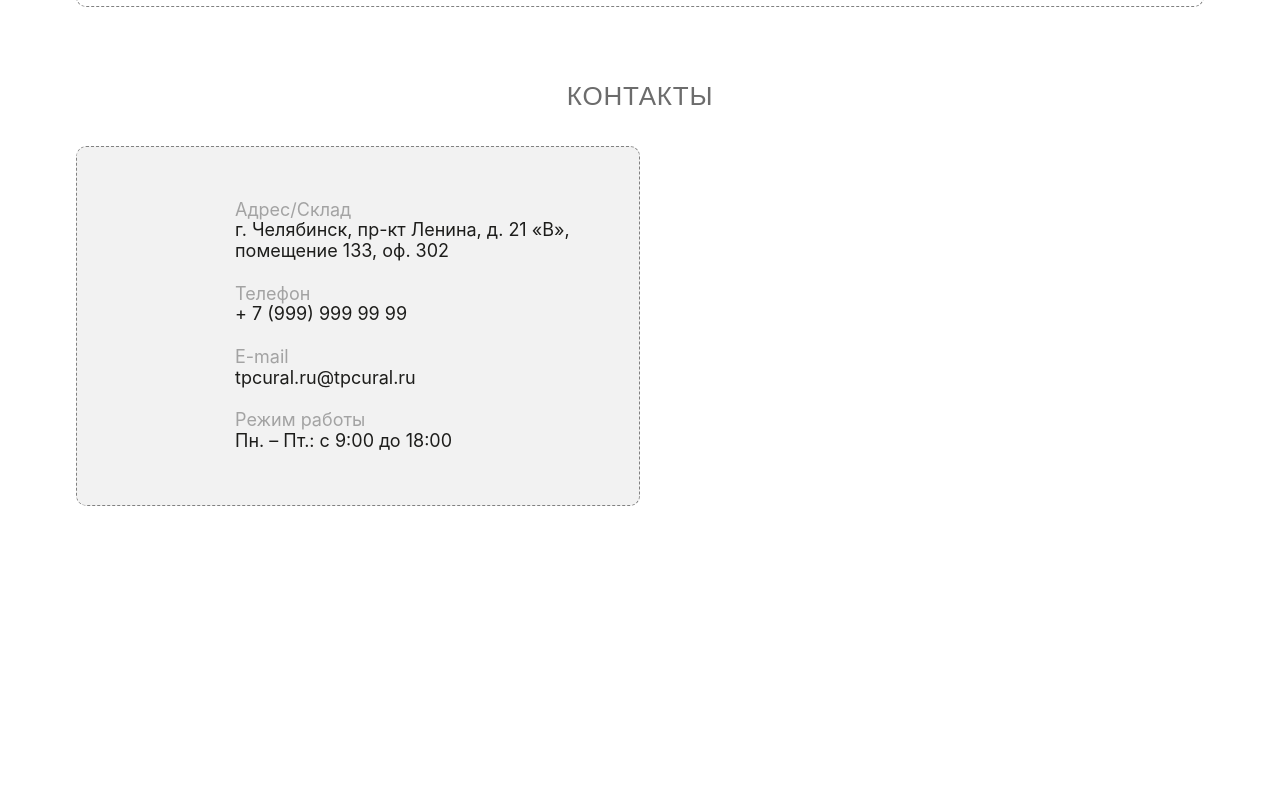
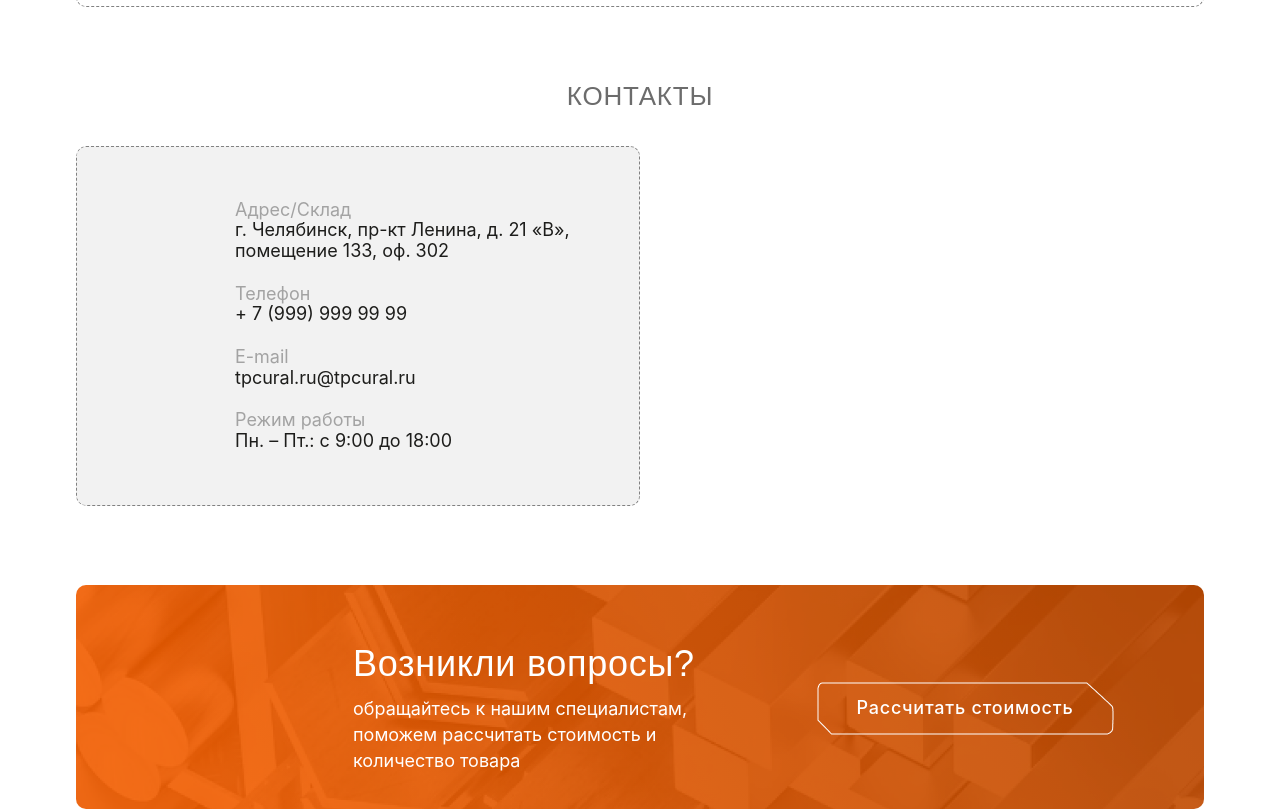
Before and after one commit to maxvgr/tpcural.ru, a website built with webpack: page src/page-home.html in a window 1280 px wide. Shown: the part 3016-3825 px from the top of the page. Before the commit the page ends 3522 px from the top, so only its background shows below. Built offline with nearby package versions, Linux system fonts and the light colour scheme; a web font is replaced by a local one; what vanilla-lazyload would draw is missing.

Commit message:
feat: добавлена секция feedback

```diff
--- a/src/page-home.html
+++ b/src/page-home.html
@@ -598,6 +598,26 @@
 
       <section class="section feedback">
         <div class="container">
+          <div class="feedback__wrapper">
+            <div class="feedbacl__left">
+              <div class="feedback__title">
+                Возникли вопросы?
+              </div>
+              <!-- /.feedback__title -->
+              <div class="feedback__text">
+                обращайтесь к нашим специалистам, поможем рассчитать стоимость и количество товара
+              </div>
+              <!-- /.feedback__text -->
+            </div>
+            <!-- /.feedbacl__left -->
+            <div class="feedback__right">
+              <a href="#" class="button button-secondary button-secondary--orange">Рассчитать стоимость</a>
+            </div>
+            <!-- /.feedback__right -->
+
+
+          </div>
+          <!-- /.feedback__wrapper -->
 
         </div>
         <!-- /.container -->
--- /dev/null
+++ b/src/scss/layout/partials/section/_feedback.scss
@@ -0,0 +1,32 @@
+.feedback {
+  &__wrapper {
+    display: grid;
+    grid-template-columns: 1fr 1fr;
+    gap: 76px;
+    align-items: center;
+    height: 224px;
+    margin-top: 79px;
+    padding: 58px 0 60px 277px;
+    border-radius: 10px;
+    background: url("../assets/images/sections/feedback/bg.png"), linear-gradient(243deg, #C14B00 7.07%, #F45F00 87.26%);
+  }
+
+  &__title {
+    padding-bottom: 12px;
+    color: $color-text__white;
+    font-size: 36px;
+    font-family: $font-title;
+    letter-spacing: 0.72px;
+  }
+
+  &__text {
+    color: $color-text__white;
+    font-size: 18px;
+    line-height: 26px; /* 144.444% */
+  }
+
+  .button-secondary--orange {
+    width: 297px;
+    background-image: url("../assets/images/sections/feedback/button.png");
+  }
+}
--- a/src/scss/layout/partials/section/_main.scss
+++ b/src/scss/layout/partials/section/_main.scss
@@ -5,3 +5,4 @@
 @import "our-clients";
 @import "faq";
 @import "contacts";
+@import "feedback";
```
Also changed, not shown: src/assets/images/sections/feedback/bg.png (added), src/assets/images/sections/feedback/button.png (added).
